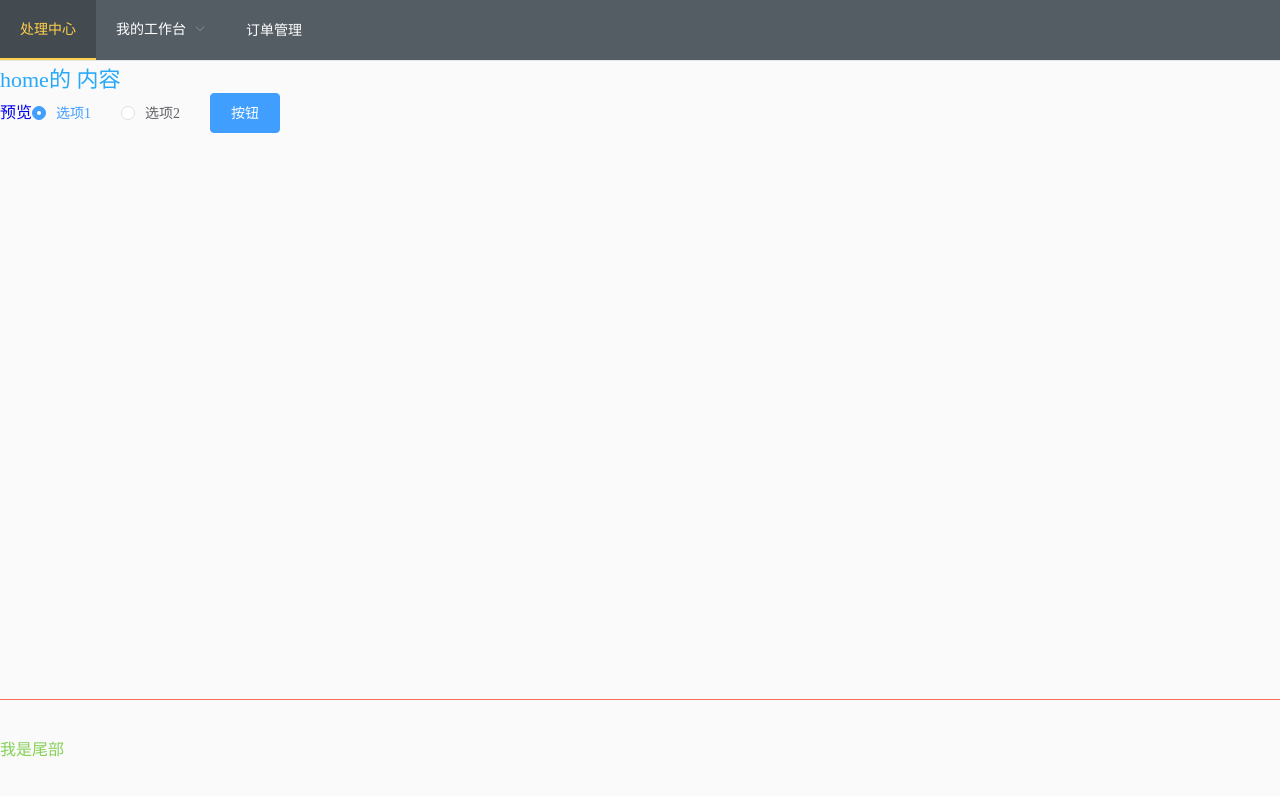
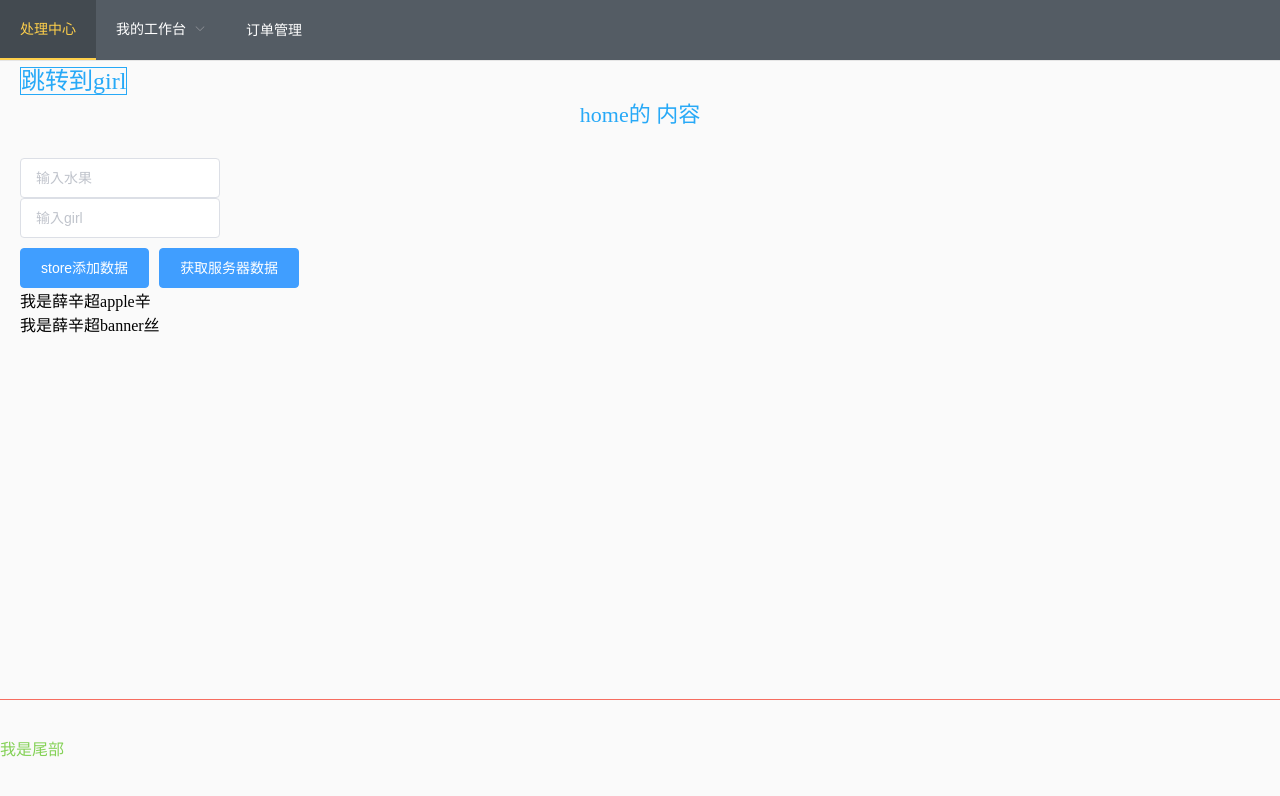
Before and after one commit to harryxue1991/vue_project, a Vue app: page / in a window 1280 px wide. Shown: the top 796 px of the page. Built offline with nearby package versions, Linux system fonts and the light colour scheme; the HTML template or start-up script is replaced by a standard one.

Commit message:
1/23 4:04 更新

```diff
--- a/src/http.js
+++ b/src/http.js
@@ -2,7 +2,7 @@ import axios from 'axios';
 import { Message } from 'element-ui';
 
 // 全局的 axios 默认值
-axios.defaults.timeout = 5000;  //请求话费了超过 `timeout` 的时间，请求将被中断
+axios.defaults.timeout = 5000;  //请求花费了超过 `timeout` 的时间，请求将被中断
 axios.defaults.baseURL = 'http://127.0.0.1:8899/';
 // axios.defaults.headers.common['Authorization'] = AUTH_TOKEN;
 // axios.defaults.headers.post['Content-Type'] = 'application/x-www-form-urlencoded';
--- a/src/pages/home.vue
+++ b/src/pages/home.vue
@@ -2,11 +2,27 @@
         <div  id="Home">
                 <Header></Header>
                 <div class="main">
+                        <div>
+                                <router-link  to="girl" class="link">跳转到girl</router-link>
+                        </div>
                         <div class="content">home的 内容</div>
-                        <router-link  to="xin">预览</router-link>
-                        <el-radio v-model="radio" label="1">选项1</el-radio>
-                        <el-radio v-model="radio" label="2">选项2</el-radio>
-                        <el-button type="primary" @click="getMsg">按钮</el-button>
+                        <div class="input0">
+                                <el-input v-model="fruits" placeholder="输入水果"></el-input>
+                                <el-input v-model="girl" placeholder="输入girl"></el-input>
+                        </div>
+
+                        <el-button type="primary" @click="addMsg">store添加数据</el-button>
+                        <el-button type="primary" @click="getMsg">获取服务器数据</el-button>
+                        <div>
+                                <div v-for="(item,index) in mylike" :key="index">
+                                        <div>
+                                                <span>我是</span>
+                                                <span>{{myName}}</span>
+                                                <span v-text="item.fruits"></span>
+                                                <span v-text="item.girl"></span>
+                                        </div>
+                                </div>
+                        </div>
                         <div>
                                 <div v-text="name"></div>
                                 <div v-text="age"></div>
@@ -19,16 +35,28 @@
 import Header from '../components/Header'
 import Footer from '../components/Footer'
 export default {
+        name: 'home',
         data(){
                 return{
                         radio:'1',
                         name:'',
-                        age:''
+                        age:'',
+                        // ------------------
+                        fruits:'',
+                        girl:''
                 }
         },
         components: {
                 Header,
                 Footer
+        },
+        computed: {  //将store映射到组件
+                mylike() {                             //mylike 可以直接在html 中使用, 可以定义为数组或字符串
+                        return this.$store.state.likes
+                },
+                myName() {
+                          return this.$store.state.name
+                }
         },
         mounted(){
 
@@ -40,6 +68,16 @@ export default {
                                 this.name = response.name;
                                 this.age = response.age;
                         })
+                },
+                addMsg: function() {
+                        if(this.girl == '' || this.fruits == '') {
+                                this.$message.error('请输入内容')
+                        }else{
+                                this.changeState({'fruits':this.fruits,'girl':this.girl});
+                        }
+                },
+                changeState(arr) {
+                        this.$store.commit('newLikes', this.mylike.push(arr))
                 }
         },
 }
@@ -50,11 +88,24 @@ export default {
         height: 100%;
         .main {
                 min-height: calc(100% - 162px);
+                box-sizing: border-box;
+                padding: 0 20px;
         }
         .content {
+                text-align: center;
+                margin: 0 auto 30px;
                 color: $blue;
                 font-size: 22px;
                 width: px2rem(1000);
         }
+        .link {
+                font-size: 24px;
+                color: $blue;
+                border: 1px solid $blue;
+        }
+        .input0 {
+                width: 200px;
+                margin-bottom: 10px;
+        }
 }
 </style>
--- a/src/pages/xin.vue
+++ b/src/pages/xin.vue
@@ -3,7 +3,18 @@
                 <Header></Header>
                 <div class="main">
                         <div class="content">薛辛超的内容</div>
-                        <router-link  to="/">哈哈</router-link>
+                        <router-link  to="/">返回</router-link>
+
+                        <div>
+                                <div v-for="(item,index) in mylike" :key="index">
+                                        <div>
+                                                <span>我是</span>
+                                                <span>{{myName}}</span>
+                                                <span v-text="item.fruits"></span>
+                                                <span v-text="item.girl"></span>
+                                        </div>
+                                </div>
+                        </div>
                 </div>
                 <Footer></Footer>
         </div>
@@ -20,6 +31,14 @@ export default {
         components: {
                 Header,
                 Footer
+        },
+        computed: {  //将store映射到组件
+                mylike() {                             //mylike 可以直接在html 中使用, 可以定义为数组或字符串
+                        return this.$store.state.likes
+                },
+                myName() {
+                          return this.$store.state.name
+                }
         },
         mounted(){
 
--- a/src/store.js
+++ b/src/store.js
@@ -7,7 +7,21 @@ const store = new Vuex.Store({
         state: {
                 name: '薛辛超',
                 age: '18',
-                sex: '男'
+                sex: '男',
+                likes: [
+                        {"fruits":"apple","girl":"辛"},
+                        {"fruits":"banner","girl":"丝"}
+                ]
+        },
+        mutations: {
+                newLikes(state, msg) {
+                        state.links = msg
+                }
+        },
+        getters: {
+                doneTodos: state => {  //过滤器, 过滤likes中gitl为'丝'的项目
+                        return state.todos.filter(todo => todo.girl == '丝')
+                }
         }
 })
 
```
Also changed, not shown: src/routers.js (+5 -5 lines), 1 other file (tests, documents, lock files or other folders).
